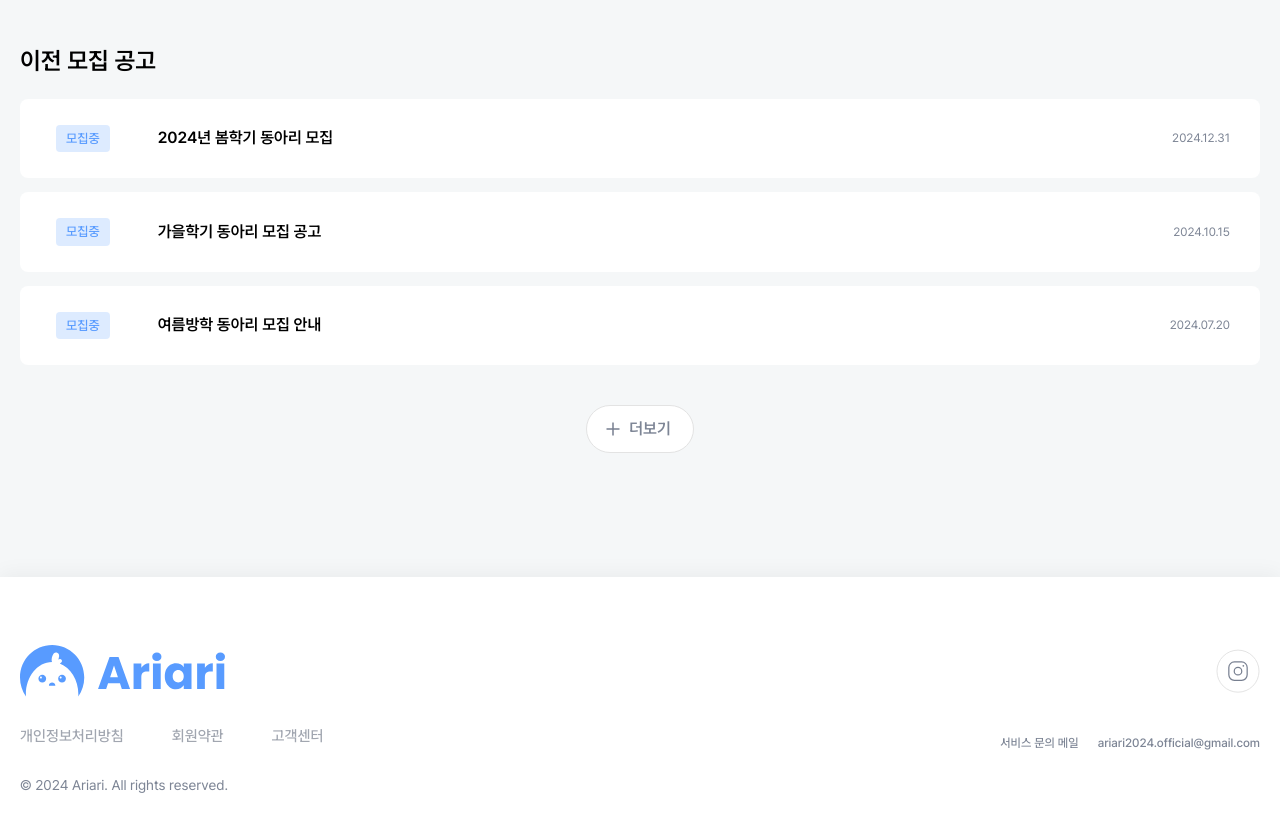
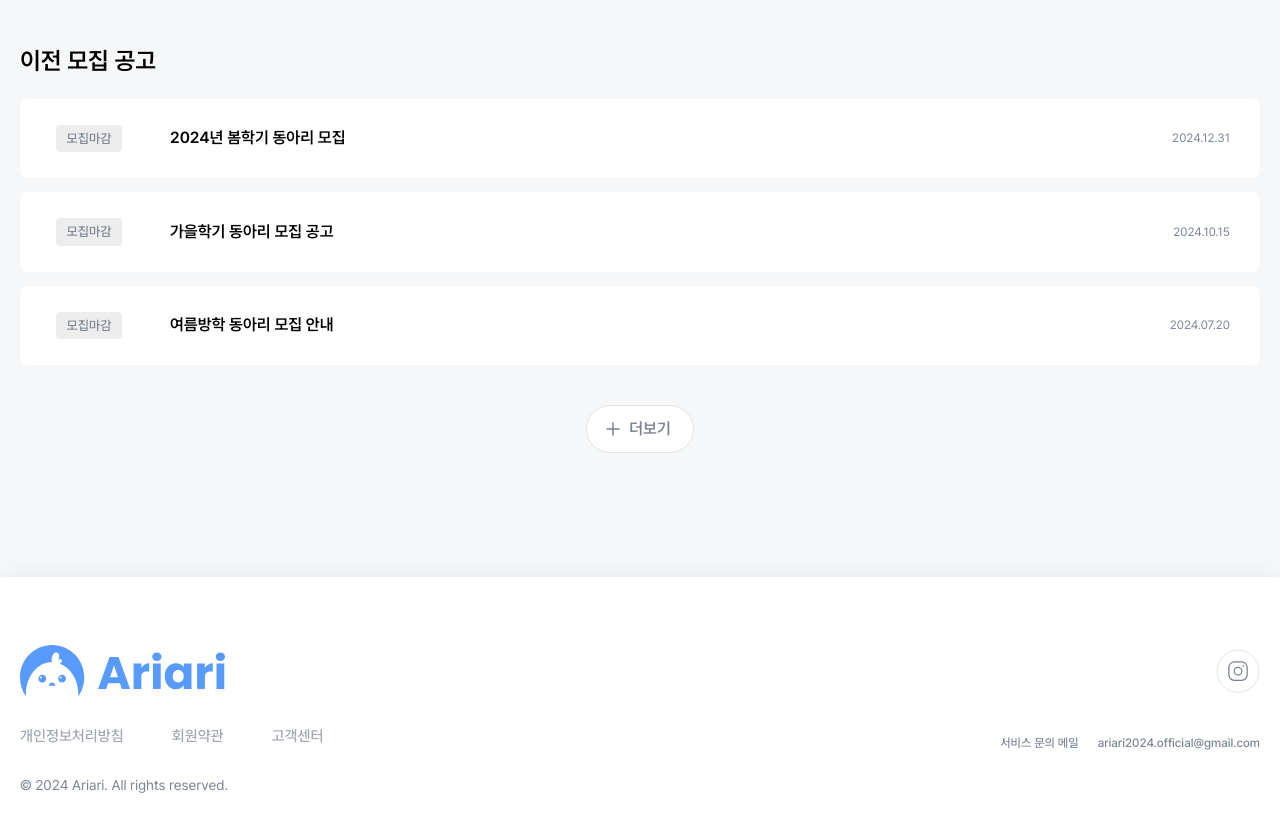
Before and after one commit to yeoniii20/dong-ariari, a Next.js app: page /recruitment/detail in a window 1280 px wide. Shown: the part 1980-2811 px from the top of the page. Built offline with nearby package versions, Linux system fonts and the light colour scheme.

Commit message:
fix: modify interface

```diff
--- a/app/components/badge/badge.tsx
+++ b/app/components/badge/badge.tsx
@@ -1,29 +1,24 @@
 import React from "react";
 
 interface BadgeProps {
-  text: string;
-  textColor: "white" | "blue";
+  status: "enable" | "disable";
 }
 
-const Badge = ({ text, textColor }: BadgeProps) => {
+const Badge = ({ status }: BadgeProps) => {
+  const statusVal = status === "enable";
   return (
-    <>
-      {textColor === "white" ? (
-        <div
-          className="bg-primary rounded text-white text-body3_m
-        py-[3px] px-[10px] md:py-1 md:px-[10px]"
-        >
-          {text}
-        </div>
-      ) : (
-        <div
-          className="bg-selectedoption_hover rounded text-primary text-body3_m
-        py-[3px] px-[10px] md:py-1 md:px-[10px]"
-        >
-          {text}
-        </div>
-      )}
-    </>
+    <div className="flex text-center">
+      <div
+        className={`rounded text-mobile_body3_m md:text-body3_m
+        py-[3px] w-[62px] md:py-1 md:w-[66px] ${
+          statusVal
+            ? `text-primary bg-selectedoption_hover`
+            : `text-subtext2 bg-token_bg`
+        }`}
+      >
+        {statusVal ? "모집중" : "모집마감"}
+      </div>
+    </div>
   );
 };
 
```
